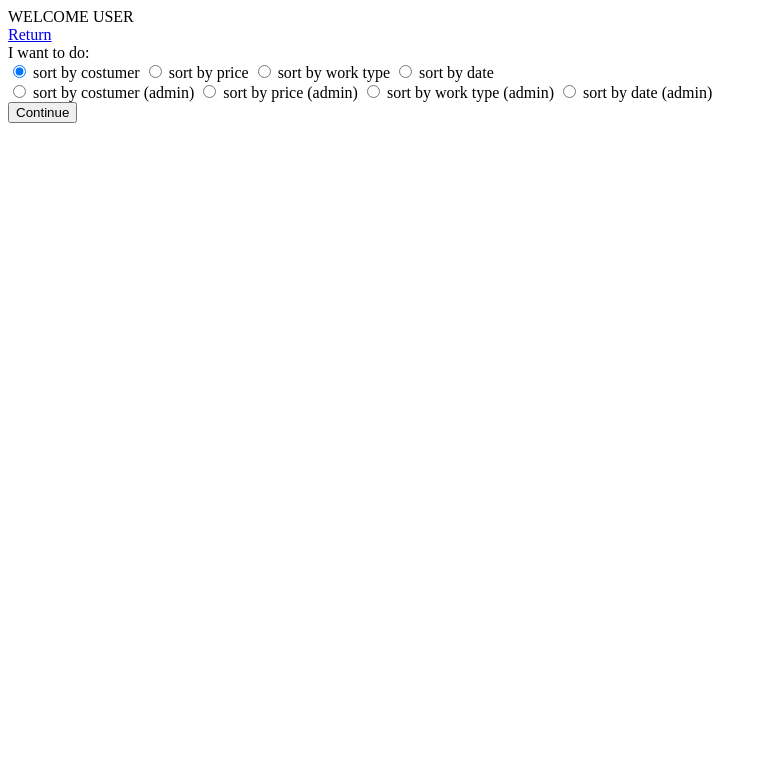
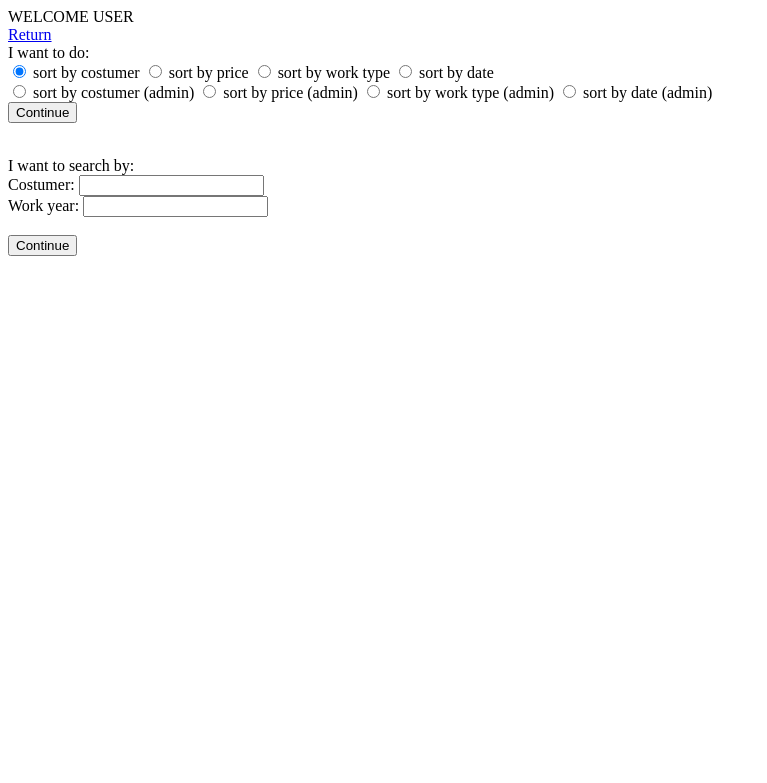
Before and after one commit to hartonenolli/company_manager, a Flask app: page /search in a window 1280 px wide. Shown: the top 783 px of the page, without its empty margins (0-767 px from the left). Run offline with Flask 3, Linux system fonts and the light colour scheme.

Commit message:
Search by Costumer + Year

```diff
--- a/routes.py
+++ b/routes.py
@@ -81,6 +81,13 @@ def search():
 
     return render_template("search.html")
 
+@app.route("/search_by", methods=["GET"])
+def search_by():
+    costumer_search = request.args["costumer"]
+    date_search = request.args["date"]
+    found = database_methods.search_by_given(costumer_search=costumer_search, date_search=date_search)
+    return render_template("search_by.html", found=found)
+
 @app.route("/add")
 def add():
 
--- a/templates/search.html
+++ b/templates/search.html
@@ -15,3 +15,11 @@ WELCOME USER {{session.username}}<br>
     <input type="radio" name="intrest" value="date_admin"> sort by date (admin)<br>
     <input type="submit" value="Continue">
 </form>
+<br>
+I want to search by:
+<form action="/search_by" method="GET">
+    Costumer: <input type="text" name="costumer"><br>
+    Work year: <input type="text" name="date"><br>
+    <br>
+    <input type="submit" value="Continue">
+</form>
```
Also changed, not shown: database_methods.py (+20 -0 lines), templates/search_by.html (added, +8 -0 lines).
